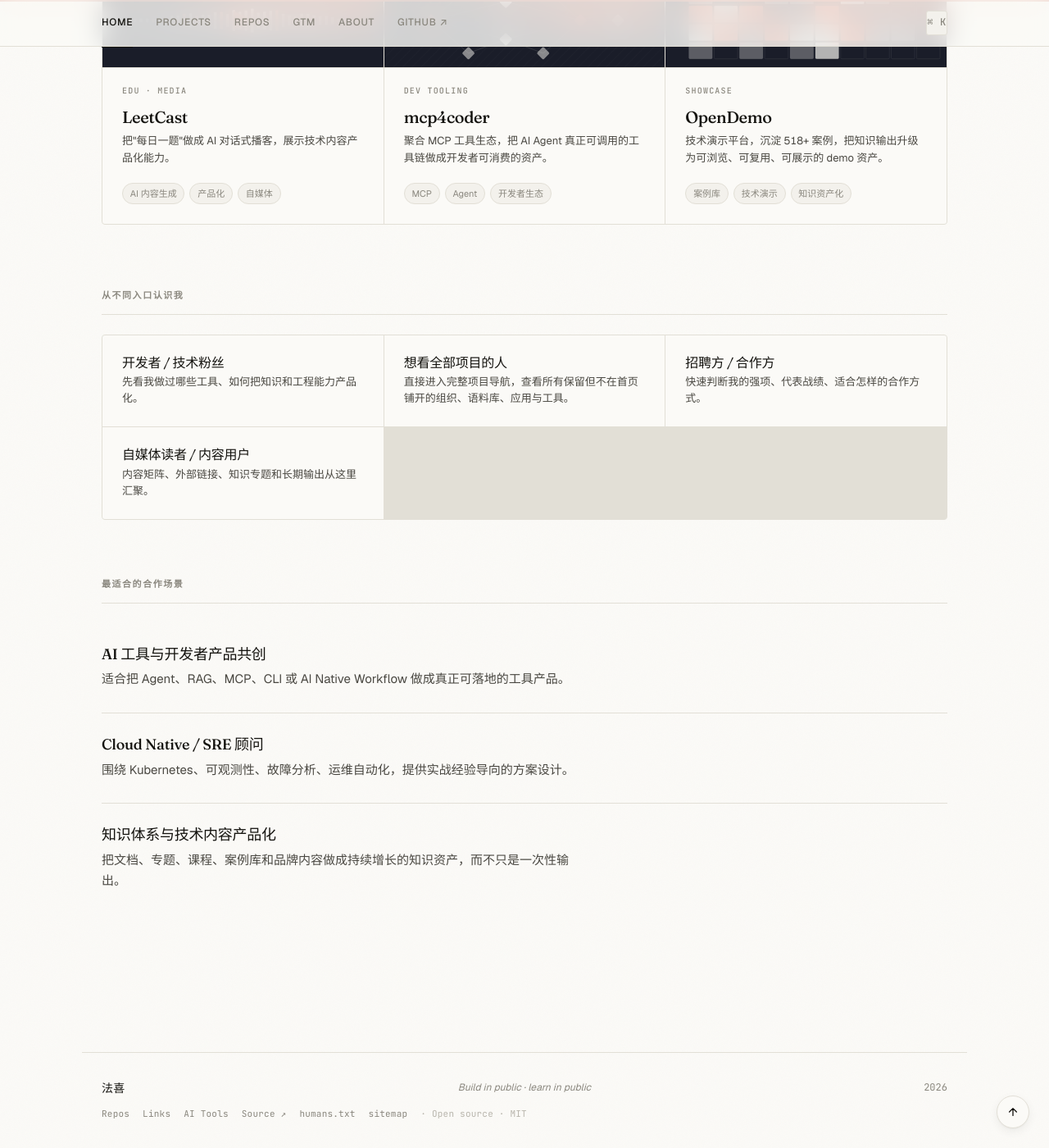
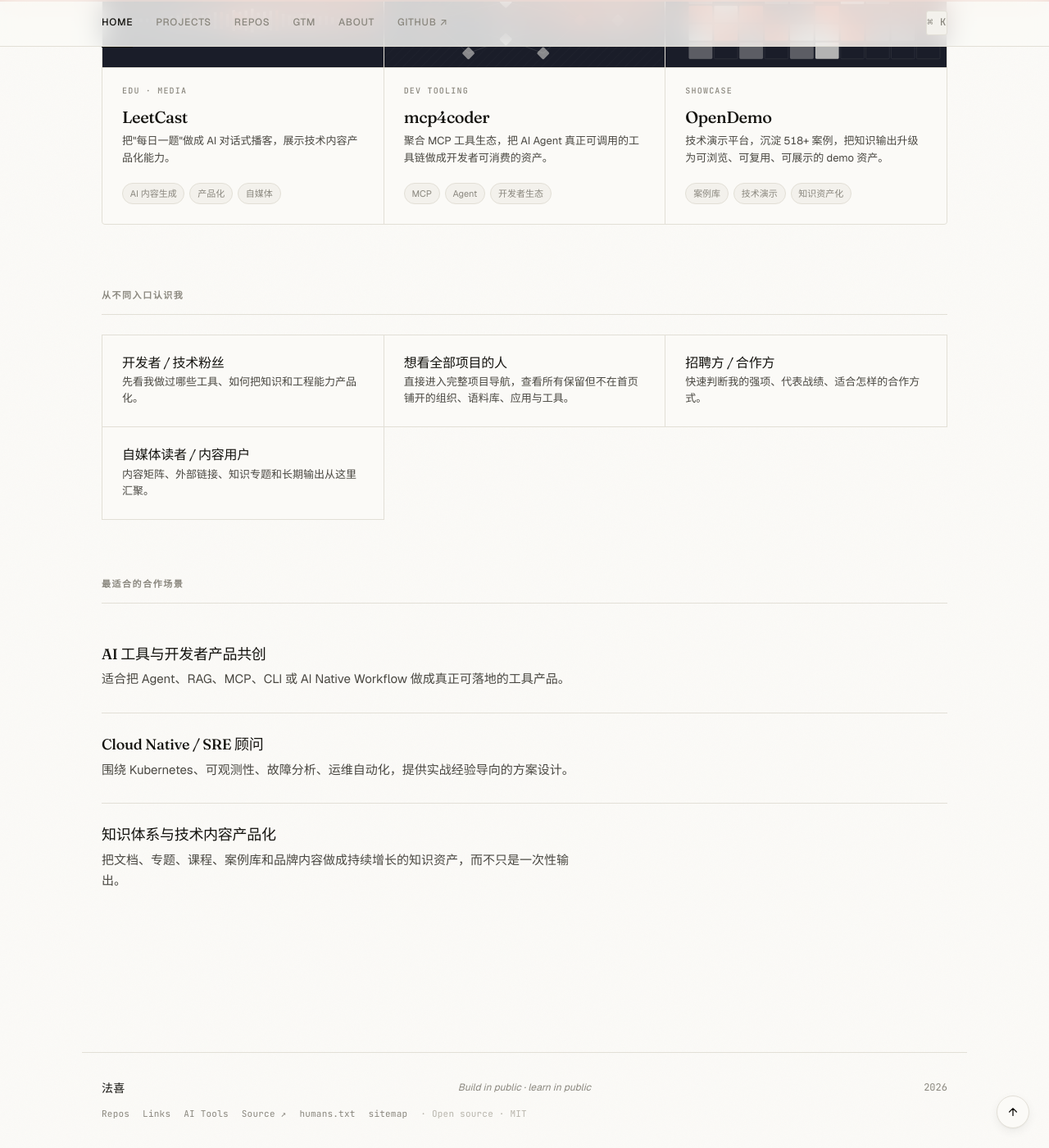
Before and after one commit to allengaller/allengaller.github.io, a Jekyll site: the page built from index.html, in a window 1280 px wide and 1400 px high, scrolled down 1108 px. Shown: the whole window at 82% size. Built offline with Jekyll 4.4.1, drawn with Linux system fonts in a browser that asks for light colours.

Commit message:
fix(css): audience 网格空位灰块 — 改用容器上/左线 + 卡片右/下线方案
.gap:1px + 容器 background:border 色 会在最后一行不满时露出底色灰块；
改为与 .gtmp-grid 同款的发丝线方案（容器 border-top/left、卡片
border-right/bottom），空位露纸底色，双模式截图验证通过。

```diff
--- a/assets/css/main.css
+++ b/assets/css/main.css
@@ -584,15 +584,14 @@
 .audience-grid {
   display: grid;
   grid-template-columns: repeat(auto-fill, minmax(260px, 1fr));
-  gap: 1px;
-  background: var(--border);
-  border: 1px solid var(--border);
-  border-radius: var(--radius);
-  overflow: hidden;
+  border-top: 1px solid var(--border);
+  border-left: 1px solid var(--border);
 }
 
 .audience-card {
   background: var(--bg);
+  border-right: 1px solid var(--border);
+  border-bottom: 1px solid var(--border);
   padding: 1.5rem;
   display: flex;
   align-items: flex-start;
```
